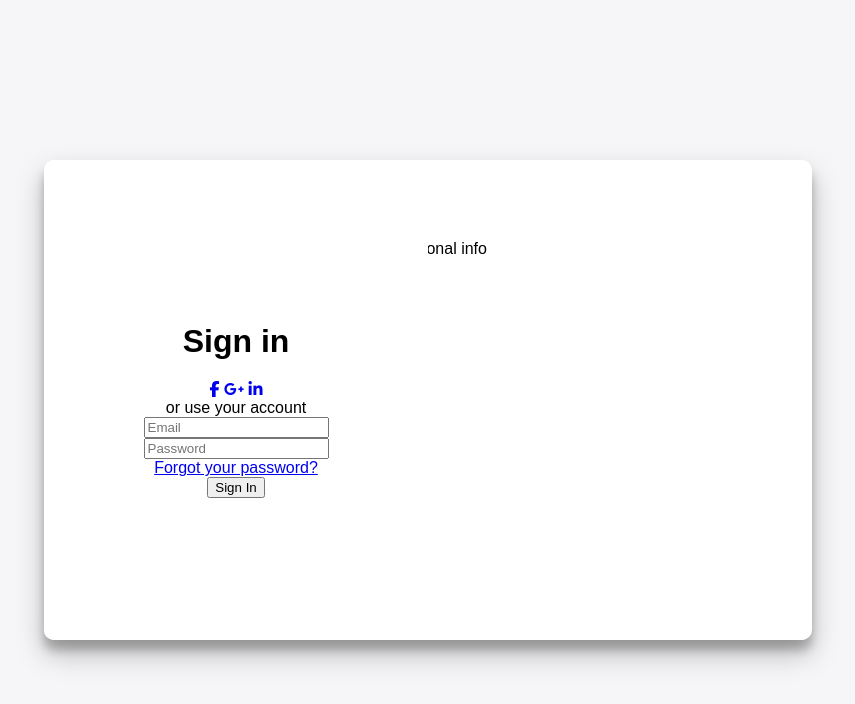
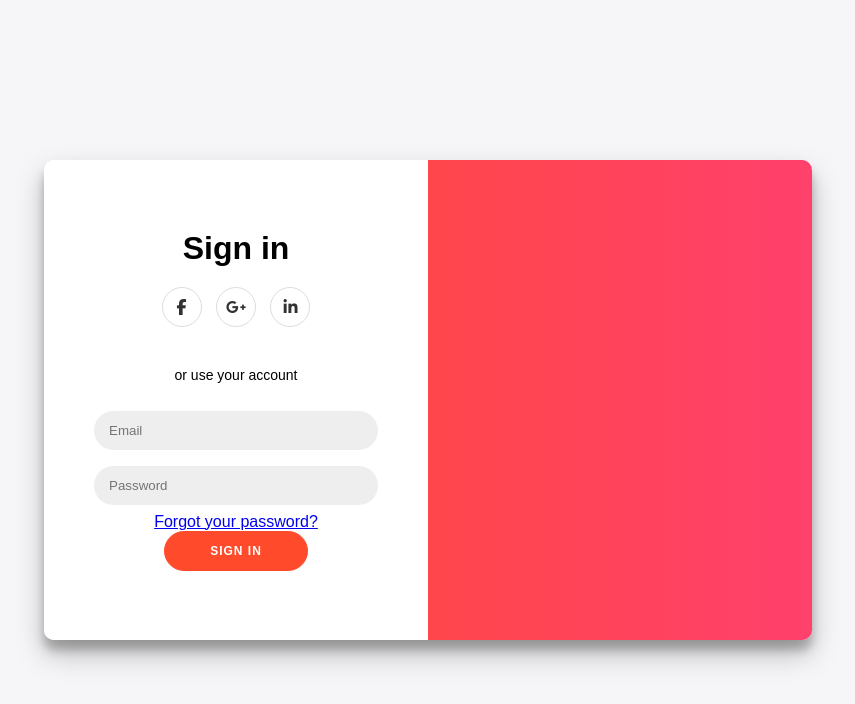
Before and after one commit to immustafa37/Animated-Login---Signup-Form, a plain HTML site: page index.html in a window 1280 px wide. Shown: the whole page, without its empty margins (212-1067 px from the left). Drawn offline with Linux system fonts and the light colour scheme.

Commit message:
in progress

```diff
--- a/styles.css
+++ b/styles.css
@@ -69,3 +69,122 @@ form {
     align-items: center;
     text-align: center;
   }
+
+form h1 {
+    font-weight: bold;
+    margin: 0;
+  }
+
+  form span {
+    font-size: 14px;
+    margin: 20px 0;
+  }
+
+input {
+    background: #eee;
+    border: none;
+    padding: 12px 15px;
+    margin: 8px 0;
+    width: 100%;
+    border-radius: 20px;
+  }
+
+  button {
+    border-radius: 20px;
+    border: 1px solid #ff4b2b;
+    background: #ff4b2b;
+    color: #ffffff;
+    font-size: 12px;
+    font-weight: bold;
+    padding: 12px 45px;
+    letter-spacing: 1px;
+    text-transform: uppercase;
+    transition: transform 80ms ease-in;
+    cursor: pointer;
+  }
+
+button:active {
+    transform: scale(0.95);
+  }
+
+  button:focus {
+    outline: none;
+  }
+
+/* Social container styling */
+.social-container {
+    margin: 20px 0;
+  }
+
+  .social-container a {
+    border: 1px solid #dddddd;
+    border-radius: 50%;
+    display: inline-flex;
+    justify-content: center;
+    align-items: center;
+    margin: 0 5px;
+    height: 40px;
+    width: 40px;
+    text-decoration: none;
+    color: #333;
+    transition: background-color 0.3s ease;
+  }
+
+  .social-container a:hover {
+    background-color: #ff4b2b;
+    color: #fff;
+  }
+
+  /* Overlay container */
+  .overlay-container {
+    position: absolute;
+    top: 0;
+    left: 50%;
+    width: 50%;
+    height: 100%;
+    overflow: hidden;
+    transition: transform 0.6s ease-in-out;
+    z-index: 100;
+  }
+
+.container.right-panel-active .overlay-container {
+    transform: translateX(-100%);
+  }
+
+  /* Overlay */
+  .overlay {
+    background: linear-gradient(to right, #ff4b2b, #ff416c);
+    color: #ffffff;
+    position: relative;
+    left: -100%;
+    height: 100%;
+    width: 200%;
+    transform: translateX(0);
+    transition: transform 0.6s ease-in-out;
+  }
+
+  .container.right-panel-active .overlay {
+    transform: translateX(50%);
+  }
+
+  .overlay-panel {
+    position: absolute;
+    display: flex;
+    flex-direction: column;
+    align-items: center;
+    justify-content: center;
+    text-align: center;
+    top: 0;
+    height: 100%;
+    width: 50%;
+    transform: translateX(0);
+    transition: transform 0.6s ease-in-out;
+  }
+
+  .overlay-left {
+    transform: translateX(-20%);
+  }
+
+  .container.right-panel-active .overlay-left {
+    transform: translateX(0);
+  }
```
